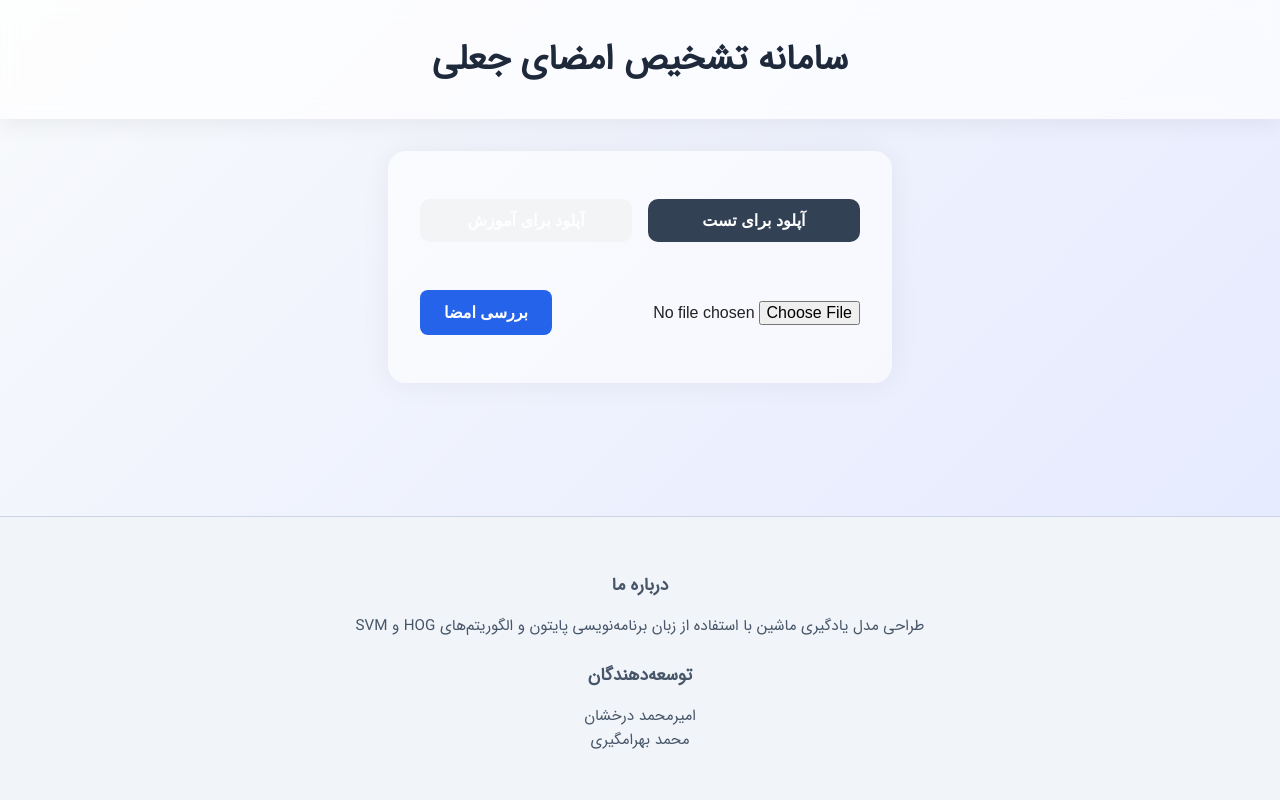
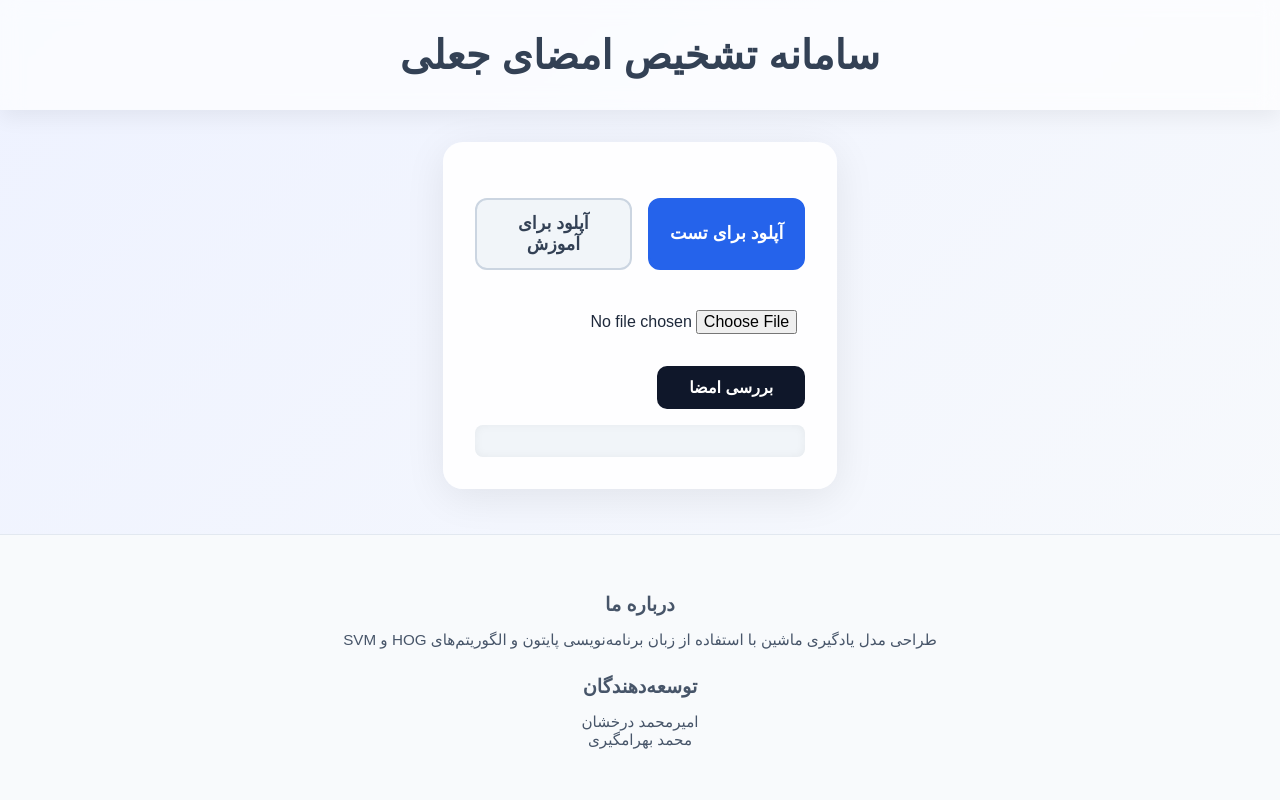
Before and after one commit to Amir-Der/Sig-Detection, a Flask app: page / in a window 1280 px wide. Run offline with Flask 3, Linux system fonts and the light colour scheme.

Commit message:
Update style.css

```diff
--- a/static/style.css
+++ b/static/style.css
@@ -1,72 +1,80 @@
-@font-face {
-  font-family: 'IRANSans';
-  src: url('/static/fonts/IRANSansWeb.woff2') format('woff2'),
-       url('/static/fonts/IRANSansWeb.woff') format('woff');
-  font-weight: normal;
-  font-style: normal;
+@import url('/static/css/fontiran.css');
+
+* {
+  box-sizing: border-box;
 }
 
 body {
   margin: 0;
+  padding: 0;
   font-family: 'IRANSans', sans-serif;
-  background: linear-gradient(135deg, #f8fafc, #e3e8ff);
-  direction: rtl;
+  background: linear-gradient(135deg, #eef2ff, #f8fafc);
+  color: #1e293b;
   min-height: 100vh;
   display: flex;
   flex-direction: column;
-  color: #222;
+  direction: rtl;
+  overflow-x: hidden;
+}
+
+a {
+  text-decoration: none;
+  color: inherit;
 }
 
 .site-header {
+  background: #ffffffaa;
+  backdrop-filter: blur(10px);
+  padding: 2rem 1rem;
   text-align: center;
-  padding: 2rem 1rem;
-  background: rgba(255, 255, 255, 0.7);
-  backdrop-filter: blur(8px);
-  box-shadow: 0 8px 20px rgba(0, 0, 0, 0.05);
+  box-shadow: 0 8px 20px rgba(0, 0, 0, 0.06);
 }
 
 .site-header h1 {
-  font-size: 2.2rem;
-  font-weight: bold;
-  color: #1e293b;
+  font-size: 2.5rem;
+  font-weight: 900;
+  color: #334155;
   margin: 0;
 }
 
 .container {
-  max-width: 700px;
+  max-width: 720px;
   margin: 2rem auto;
-  background: rgba(255, 255, 255, 0.6);
   padding: 2rem;
-  border-radius: 18px;
-  box-shadow: 0 0 30px rgba(0, 0, 0, 0.06);
+  background: #ffffffee;
+  border-radius: 20px;
+  box-shadow: 0 8px 40px rgba(0,0,0,0.08);
 }
 
 .tab-buttons {
   display: flex;
+  justify-content: center;
   gap: 1rem;
-  justify-content: space-between;
   margin-bottom: 2rem;
 }
 
 .tab {
   flex: 1;
-  padding: 0.75rem 1rem;
-  background: #f3f4f6;
-  border: none;
+  padding: 0.8rem 1rem;
+  font-size: 1.1rem;
+  font-weight: bold;
+  color: #334155;
+  background: #f1f5f9;
+  border: 2px solid #cbd5e1;
+  border-radius: 12px;
   cursor: pointer;
-  font-weight: bold;
-  font-size: 1rem;
-  border-radius: 10px;
-  transition: background 0.3s ease;
+  transition: all 0.3s ease;
 }
 
 .tab.active {
-  background: #334155;
-  color: #fff;
+  background-color: #2563eb;
+  color: white;
+  border-color: #2563eb;
 }
 
 .tab-content {
   display: none;
+  animation: fadeIn 0.4s ease;
 }
 
 .tab-content:not(.hidden) {
@@ -74,62 +82,72 @@
 }
 
 input[type="file"] {
+  display: block;
   margin-top: 1rem;
+  padding: 0.5rem;
   font-size: 1rem;
 }
 
 button {
-  padding: 0.8rem 1.5rem;
-  background: #2563eb;
-  color: white;
-  border: none;
-  border-radius: 8px;
+  display: inline-block;
+  margin-top: 1.5rem;
+  padding: 0.75rem 2rem;
   font-size: 1rem;
   font-weight: bold;
+  background: #0f172a;
+  color: #fff;
+  border: none;
+  border-radius: 10px;
   cursor: pointer;
-  margin-top: 1rem;
-  transition: background-color 0.3s ease;
+  transition: background 0.3s ease;
 }
 
 button:hover {
-  background-color: #1d4ed8;
+  background-color: #1e293b;
 }
 
 .preview img {
+  margin-top: 1rem;
   max-width: 100%;
-  max-height: 240px;
-  margin-top: 1rem;
-  border-radius: 12px;
-  box-shadow: 0 4px 10px rgba(0,0,0,0.15);
+  max-height: 280px;
+  border-radius: 14px;
+  box-shadow: 0 6px 20px rgba(0,0,0,0.2);
 }
 
 .result {
   margin-top: 1rem;
+  padding: 1rem;
   font-weight: bold;
-  font-size: 1.1rem;
-  color: #111827;
+  background: #f1f5f9;
+  border-radius: 8px;
+  box-shadow: inset 0 0 10px rgba(0,0,0,0.05);
 }
 
 .site-footer {
   margin-top: auto;
-  background: #f1f5f9;
+  background: #f8fafc;
   padding: 2rem 1rem;
   text-align: center;
   font-size: 0.95rem;
   color: #475569;
-  border-top: 1px solid #cbd5e1;
+  border-top: 1px solid #e2e8f0;
 }
 
 .footer-section {
-  margin-bottom: 1rem;
+  margin-bottom: 1.2rem;
 }
 
 .footer-section h4 {
-  margin-bottom: 0.3rem;
+  font-size: 1.2rem;
   font-weight: bold;
-  font-size: 1.1rem;
+  margin-bottom: 0.5rem;
 }
 
 .hidden {
   display: none !important;
 }
+
+@keyframes fadeIn {
+  from { opacity: 0; transform: translateY(10px); }
+  to { opacity: 1; transform: translateY(0); }
+}
```
